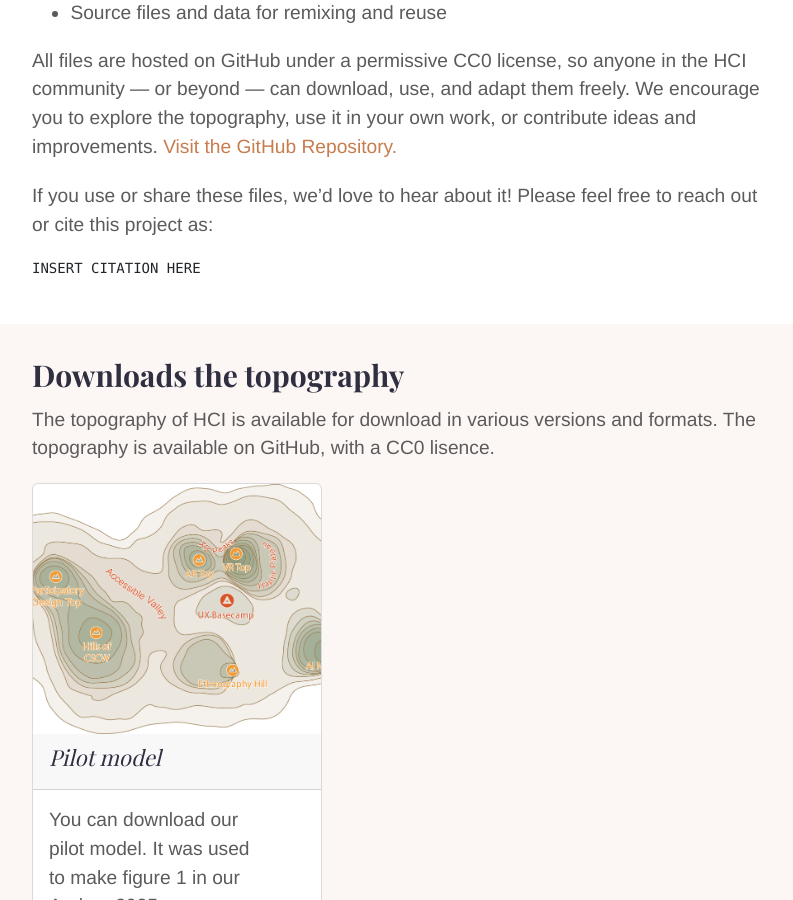
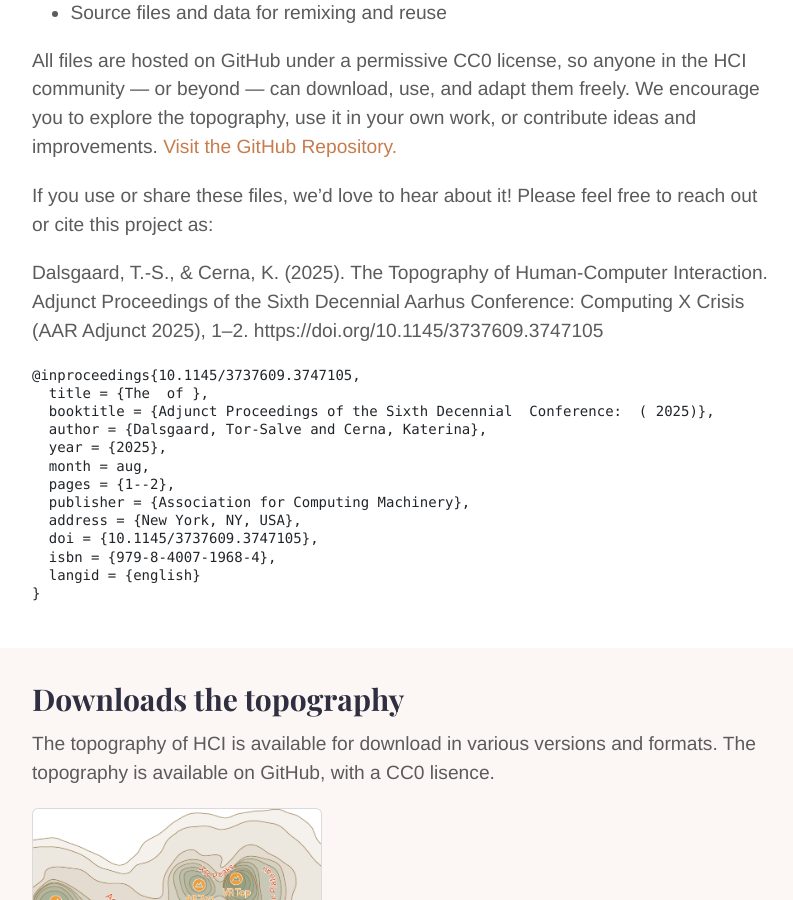
Before and after one commit to TorSalve/topography-of-hci, a Jekyll site: the page built from docs/topographies.md, in a window 1280 px wide and 900 px high, scrolled down 298 px. Shown: the whole window, without its empty margins (143-936 px from the left). Built offline with Jekyll 4.4.1, drawn with Linux system fonts in a browser that asks for light colours.

Commit message:
citation

````diff
--- a/docs/topographies.md
+++ b/docs/topographies.md
@@ -16,6 +16,21 @@ On this page, you can access all the digital outputs of The Topography of Human-
 All files are hosted on GitHub under a permissive CC0 license, so anyone in the HCI community — or beyond — can download, use, and adapt them freely. We encourage you to explore the topography, use it in your own work, or contribute ideas and improvements. [Visit the GitHub Repository.]({{site.data.download.github_repository}})
 
 If you use or share these files, we’d love to hear about it! Please feel free to reach out or cite this project as:
+
+Dalsgaard, T.-S., & Cerna, K. (2025). The Topography of Human-Computer Interaction. Adjunct Proceedings of the Sixth Decennial Aarhus Conference: Computing X Crisis (AAR Adjunct 2025), 1–2. https://doi.org/10.1145/3737609.3747105
+
 ```
-INSERT CITATION HERE
+@inproceedings{10.1145/3737609.3747105,
+  title = {The {{Topography}} of {{Human-Computer Interaction}}},
+  booktitle = {Adjunct Proceedings of the Sixth Decennial {{Aarhus}} Conference: {{Computing X Crisis}} ({{AAR Adjunct}} 2025)},
+  author = {Dalsgaard, Tor-Salve and Cerna, Katerina},
+  year = {2025},
+  month = aug,
+  pages = {1--2},
+  publisher = {Association for Computing Machinery},
+  address = {New York, NY, USA},
+  doi = {10.1145/3737609.3747105},
+  isbn = {979-8-4007-1968-4},
+  langid = {english}
+}
 ```
````
Also changed, not shown: README.md, models/README.md.
